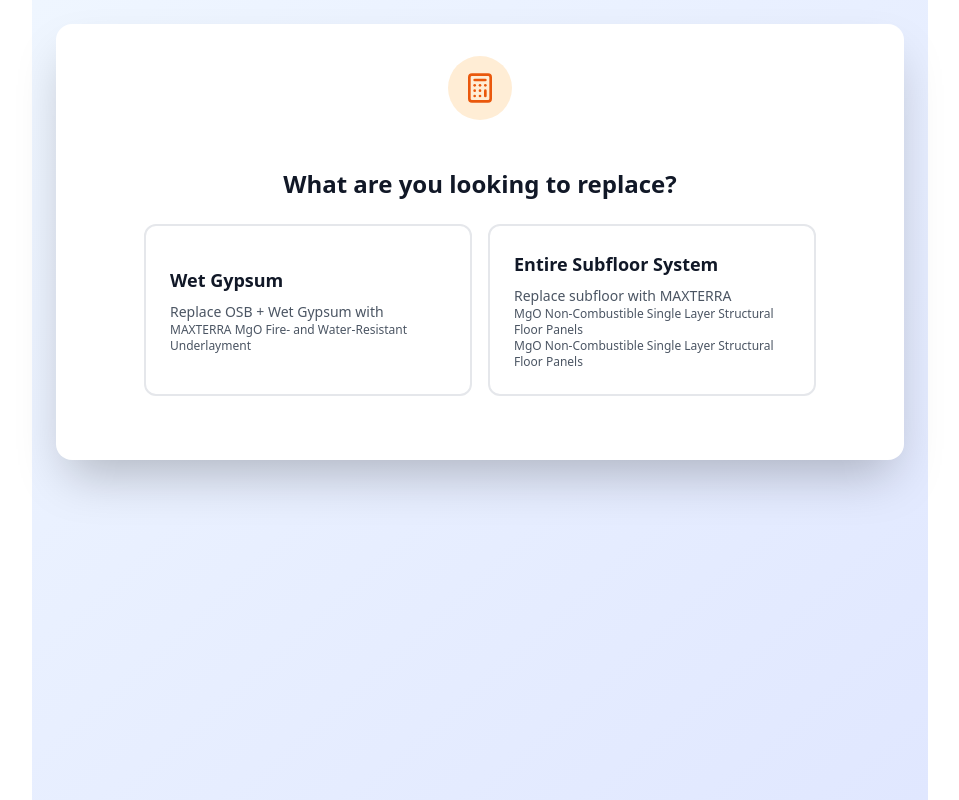
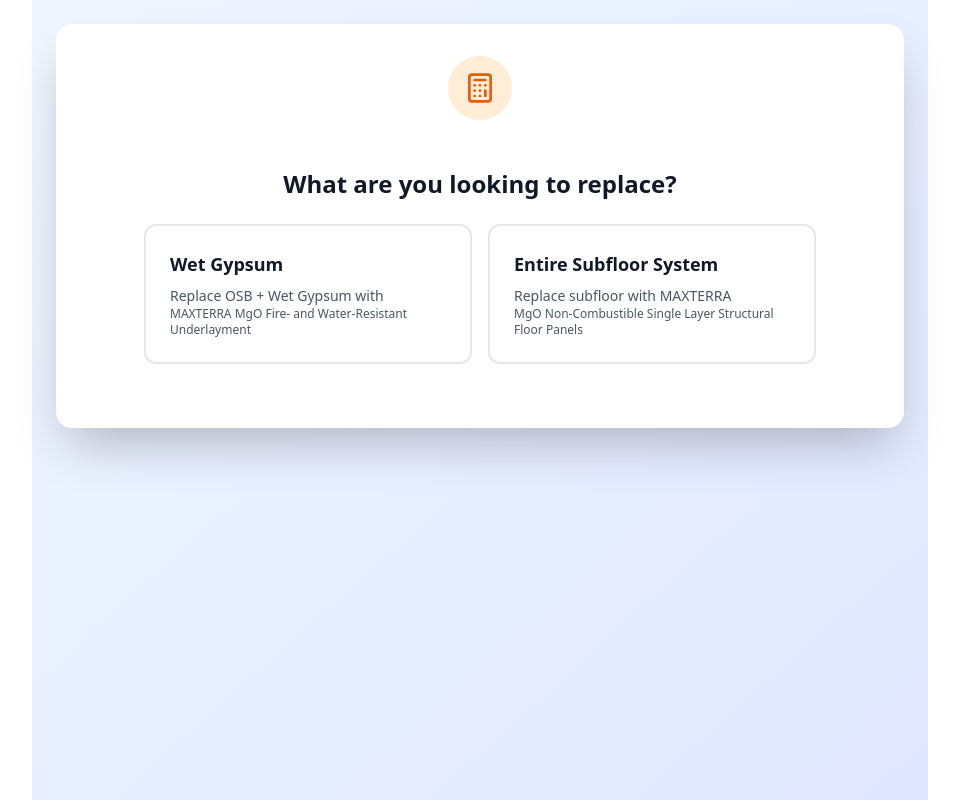
Before and after one commit to voizextechnologies/micheal_calculator, a React (Vite) app: page / in a window 1280 px wide. Shown: the whole page, without its empty margins (160-1119 px from the left). Built offline with nearby package versions, Linux system fonts and the light colour scheme.

Commit message:
Updated App.tsx

```diff
--- a/src/App.tsx
+++ b/src/App.tsx
@@ -202,9 +202,7 @@ const SavingsCalculator = () => {
                 <p className="text-gray-600 text-xs">
                   MgO Non-Combustible Single Layer Structural Floor Panels
                 </p>
-                <p className="text-gray-600 text-xs">
-                  MgO Non-Combustible Single Layer Structural Floor Panels
-                </p>
+
               </button>
             </div>
 
```
